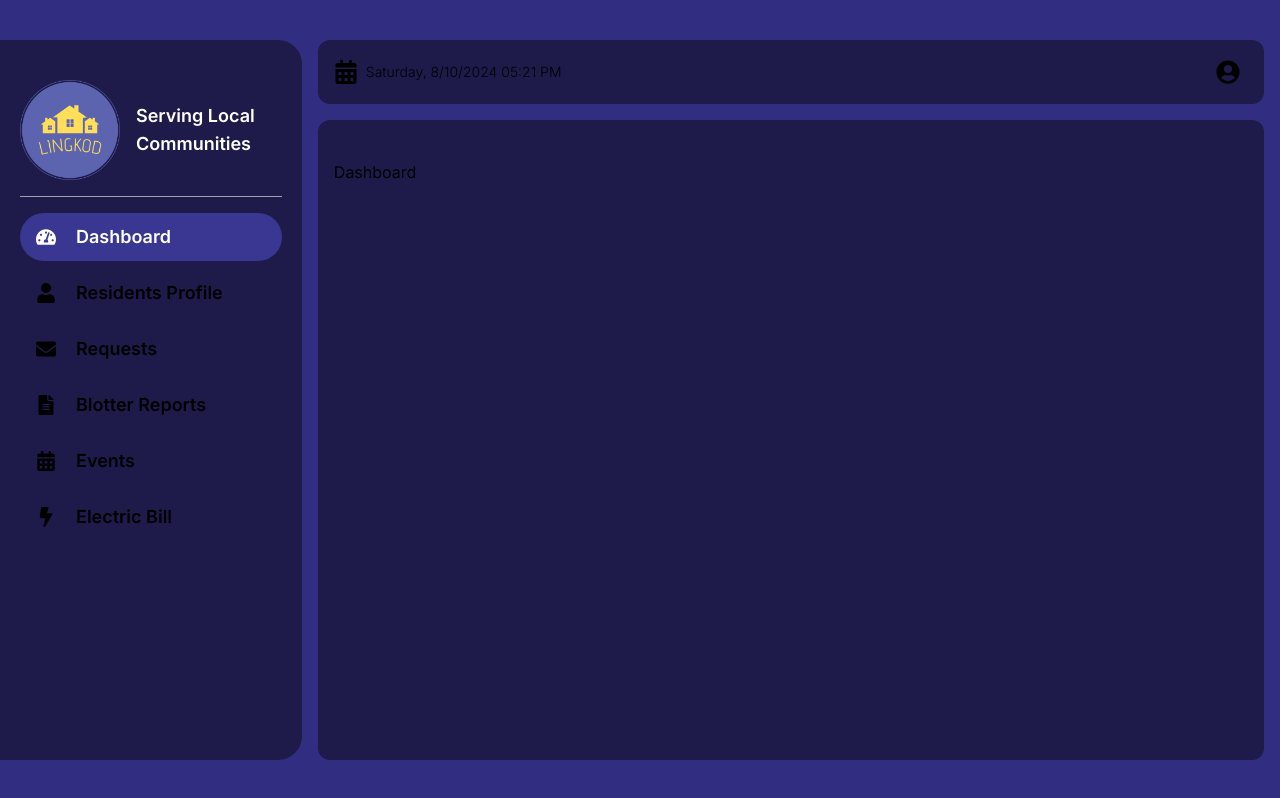
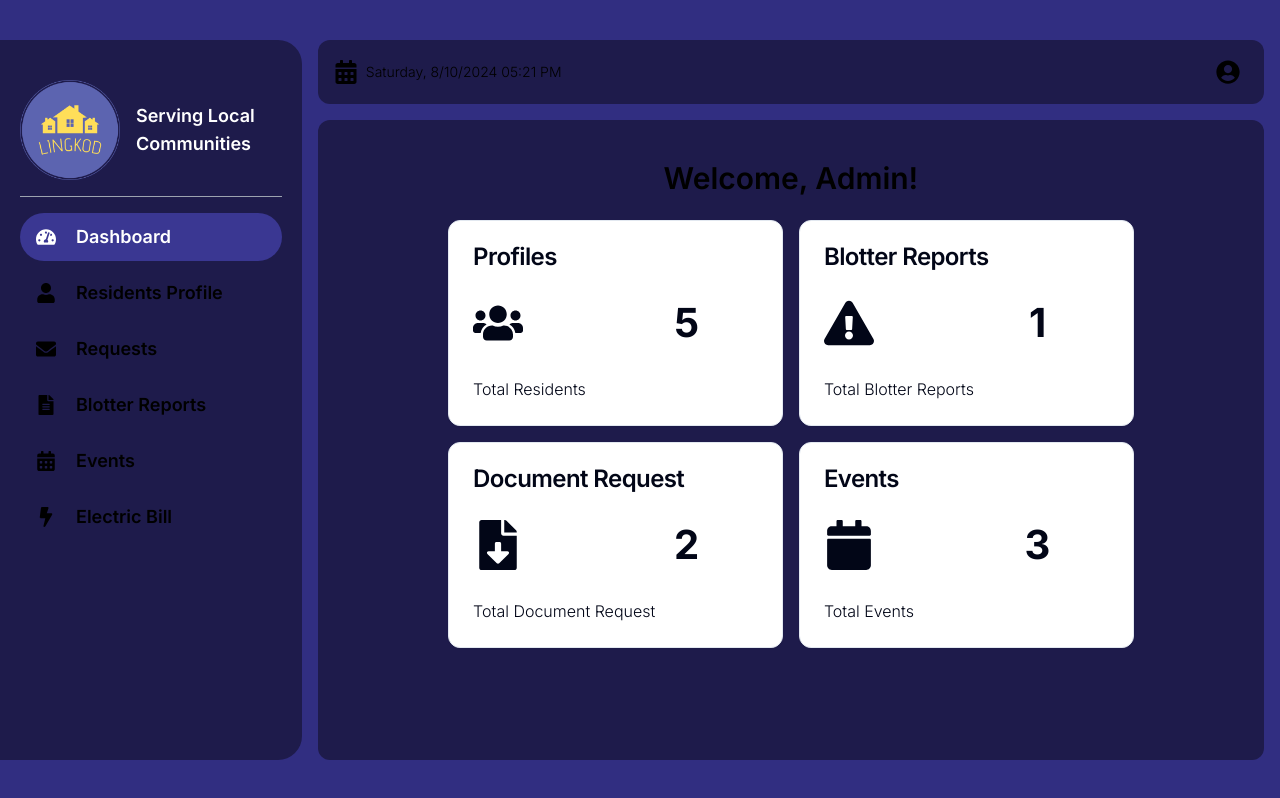
Before and after one commit to JonathanMoralde/lingkod-admin, a Next.js app: page /lingkod/dashboard in a window 1280 px wide. Built offline with nearby package versions, Linux system fonts and the light colour scheme; no server answers; sample sign-in values are in the browser's storage.

Commit message:
dashboard ui

```diff
--- a/src/app/lingkod/dashboard/page.tsx
+++ b/src/app/lingkod/dashboard/page.tsx
@@ -1,9 +1,45 @@
 import React from "react";
+import ReportCard from "./report";
+import {
+  FaUsers,
+  FaExclamationTriangle,
+  FaFileDownload,
+  FaCalendar,
+} from "react-icons/fa";
 
 const Dashboard = () => {
   return (
     <section className="bg-indigo-950 rounded-xl px-4 py-10  h-[80vh]">
-      Dashboard
+      <h3 className="text-3xl font-semibold mb-6 text-center">
+        Welcome, Admin!
+      </h3>
+
+      <div className="grid grid-cols-2 w-3/4 gap-4 mx-auto">
+        <ReportCard
+          title="Profiles"
+          description="Total Residents"
+          data={5}
+          icon={<FaUsers size={50} />}
+        />
+        <ReportCard
+          title="Blotter Reports"
+          description="Total Blotter Reports"
+          data={1}
+          icon={<FaExclamationTriangle size={50} />}
+        />
+        <ReportCard
+          title="Document Request"
+          description="Total Document Request"
+          data={2}
+          icon={<FaFileDownload size={50} />}
+        />
+        <ReportCard
+          title="Events"
+          description="Total Events"
+          data={3}
+          icon={<FaCalendar size={50} />}
+        />
+      </div>
     </section>
   );
 };
--- /dev/null
+++ b/src/app/lingkod/dashboard/report.tsx
@@ -0,0 +1,38 @@
+import React, { ReactNode } from "react";
+
+import {
+  Card,
+  CardContent,
+  CardDescription,
+  CardFooter,
+  CardHeader,
+  CardTitle,
+} from "@/components/ui/card";
+
+type Props = {
+  title: string;
+  icon: ReactNode;
+  description: string;
+  data: number;
+};
+
+const ReportCard = (props: Props) => {
+  return (
+    <Card className=" rounded-xl dark:bg-[#4844B4]">
+      <CardHeader>
+        <CardTitle>{props.title}</CardTitle>
+      </CardHeader>
+      <CardContent className="flex justify-between items-center">
+        <span className="w-1/2">{props.icon}</span>
+        <p className="w-1/2 text-center text-[2.5rem] font-bold">
+          {props.data}
+        </p>
+      </CardContent>
+      <CardFooter>
+        <p className="font-light">{props.description}</p>
+      </CardFooter>
+    </Card>
+  );
+};
+
+export default ReportCard;
--- a/src/app/lingkod/events/[id]/page.tsx
+++ b/src/app/lingkod/events/[id]/page.tsx
@@ -84,10 +84,6 @@ const EditEvent = (props: Props) => {
         form.setValue("body", eventData.description);
         form.setValue("location", eventData.event_location);
         form.setValue("date", new Date(eventData.event_date)); // Convert the timestamp to a Date object
-        form.setValue(
-          "time",
-          new Date(`1970-01-01T${eventData.event_time}:00Z`)
-        ); // Convert event_time to a Date object
         setDate(new Date(eventData.event_date));
 
         // Set the image preview if there's an event_pic URL
```
